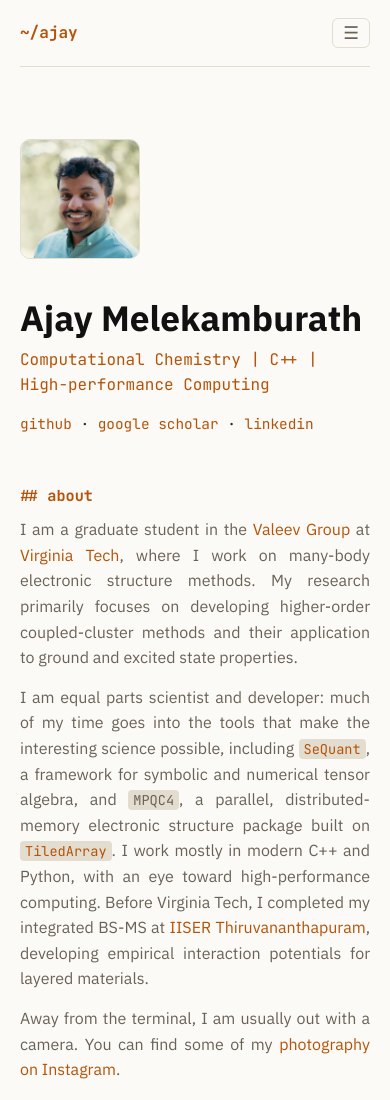
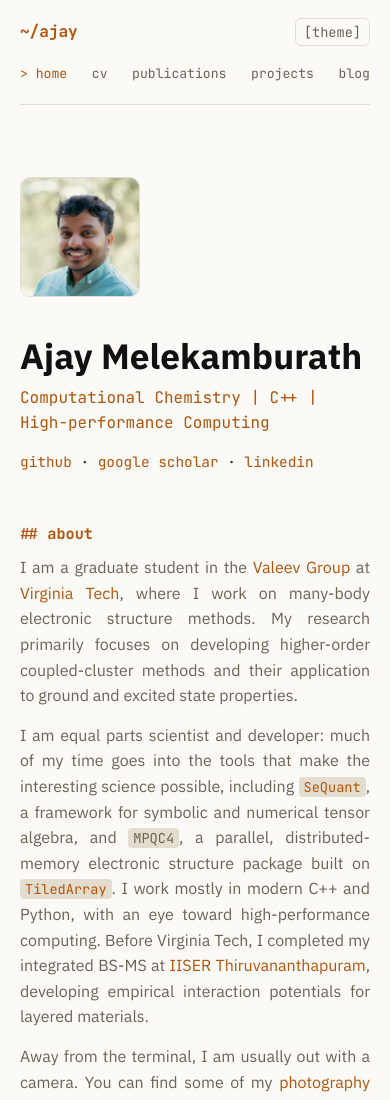
Before and after one commit to ajay-mk/ajay-mk.github.io, an Astro site: page / in a window 390 px wide. Shown: the top 1100 px of the page. Built offline with nearby package versions, Linux system fonts and the light colour scheme; Astro itself is replaced by a stand-in of ours.

Commit message:
feat(nav): replace mobile hamburger with two-row header
Remove the hamburger toggle button and its open/close script. On mobile
(<=600px) the nav now lays out as two deliberate rows: brand and theme
toggle on top, full-width nav links row below. Desktop is unchanged.

```diff
--- a/src/components/Nav.astro
+++ b/src/components/Nav.astro
@@ -8,7 +8,6 @@ const isActive = (href: string) =>
 
 <nav>
   <a class="brand mono" href="/">~/{site.brand}</a>
-  <button id="nav-toggle" class="nav-toggle mono" aria-label="Toggle menu" aria-expanded="false" aria-controls="nav-menu">☰</button>
   <div id="nav-menu" class="menu">
     <ul>
       {nav.map((item) => (
@@ -19,39 +18,25 @@ const isActive = (href: string) =>
         </li>
       ))}
     </ul>
-    <ThemeToggle />
   </div>
+  <ThemeToggle />
 </nav>
 
 <style>
   nav { display: flex; align-items: center; gap: 24px; padding: 18px 0; border-bottom: 1px solid var(--border); }
   .brand { color: var(--accent); font-weight: 700; }
-  .nav-toggle {
-    display: none; margin-left: auto; cursor: pointer;
-    background: none; border: 1px solid var(--border); color: var(--text-muted);
-    border-radius: 6px; font-size: 1.1rem; line-height: 1; padding: 5px 10px;
-  }
-  .nav-toggle:hover { color: var(--accent); border-color: var(--accent); }
   .menu { display: flex; align-items: center; gap: 22px; margin-left: auto; }
   ul { list-style: none; display: flex; gap: 22px; }
   .link { color: var(--text-muted); font-size: 0.9rem; }
   .link.active { color: var(--accent); }
 
+  /* Mobile: deliberate two-row header — brand + theme toggle on top,
+     full-width nav links row below. */
   @media (max-width: 600px) {
     nav { flex-wrap: wrap; gap: 0; }
-    .nav-toggle { display: inline-flex; }
-    .menu { display: none; width: 100%; flex-direction: column; align-items: flex-start; gap: 16px; margin: 16px 0 0; }
-    .menu.open { display: flex; }
-    ul { flex-direction: column; gap: 16px; }
+    .brand { margin-right: auto; }
+    .menu { order: 1; width: 100%; margin: 14px 0 0; }
+    ul { flex: 1; justify-content: space-between; gap: 0; }
+    .link { font-size: 0.82rem; }
   }
 </style>
-
-<script>
-  const btn = document.getElementById('nav-toggle');
-  const menu = document.getElementById('nav-menu');
-  btn?.addEventListener('click', () => {
-    const open = menu?.classList.toggle('open');
-    btn.setAttribute('aria-expanded', String(!!open));
-    btn.textContent = open ? '✕' : '☰';
-  });
-</script>
```
